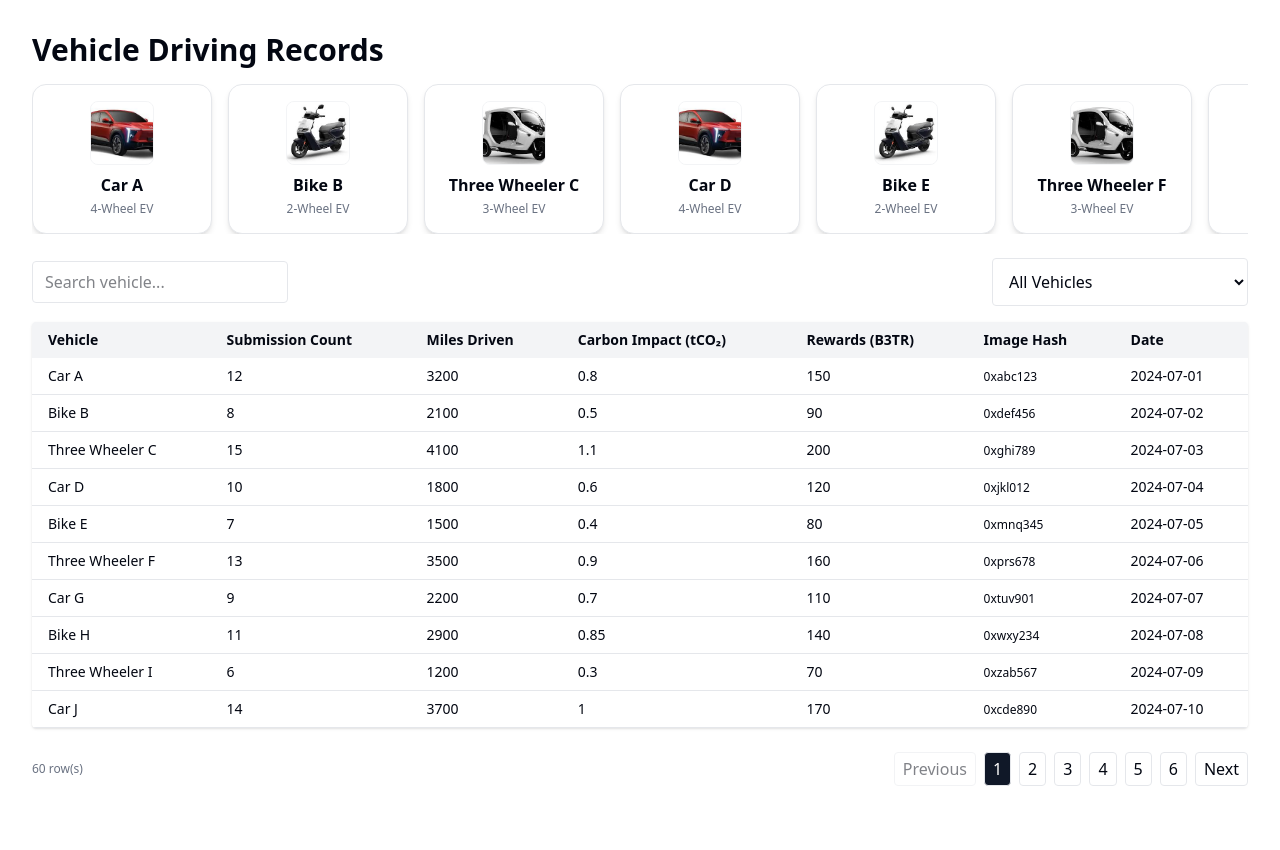
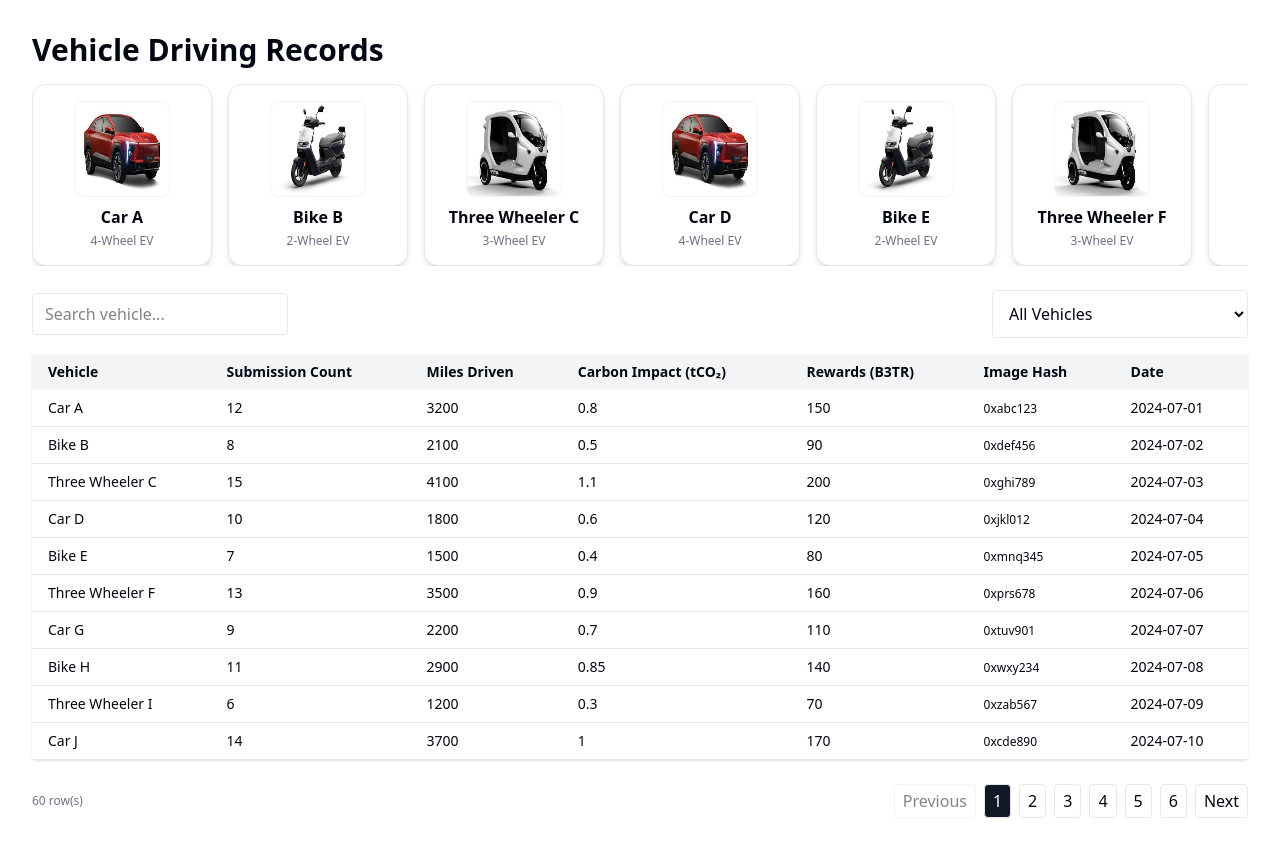
Before and after one commit to DattatrayPatil-Alchemytech/byteme-ai-frontend, a Next.js app: page /history in a window 1280 px wide. Before the commit the page ends 818 px from the top, so only its background shows below. Built offline with nearby package versions, Linux system fonts and the light colour scheme.

Commit message:
fix: BA-50 Image issue fixed.

```diff
--- a/app/(user)/history/page.tsx
+++ b/app/(user)/history/page.tsx
@@ -73,12 +73,14 @@ const VehicleHistoryPage = () => {
               key={vehicle.id}
               className="flex-shrink-0 bg-card border border-border rounded-xl shadow-md p-4 flex flex-col items-center min-w-[160px] max-w-[180px] w-full transition hover:shadow-lg hover:border-primary/60"
             >
-              <img
-                src={vehicle.image}
-                alt={vehicle.vehicle}
-                className="w-16 h-16 object-cover rounded-md mb-2 border border-muted"
-                loading="lazy"
-              />
+              <div className="w-24 h-24 flex items-center justify-center bg-gray-100 rounded-md mb-2 border border-muted">
+                <img
+                  src={vehicle.image}
+                  alt={vehicle.vehicle}
+                  className="w-full h-full rounded-md"
+                  loading="lazy"
+                />
+              </div>
               <div className="font-semibold text-center text-base truncate w-full text-foreground">{vehicle.vehicle}</div>
               <div className="text-xs text-muted-foreground mt-1 text-center capitalize">{vehicle.type} EV</div>
             </div>
```
